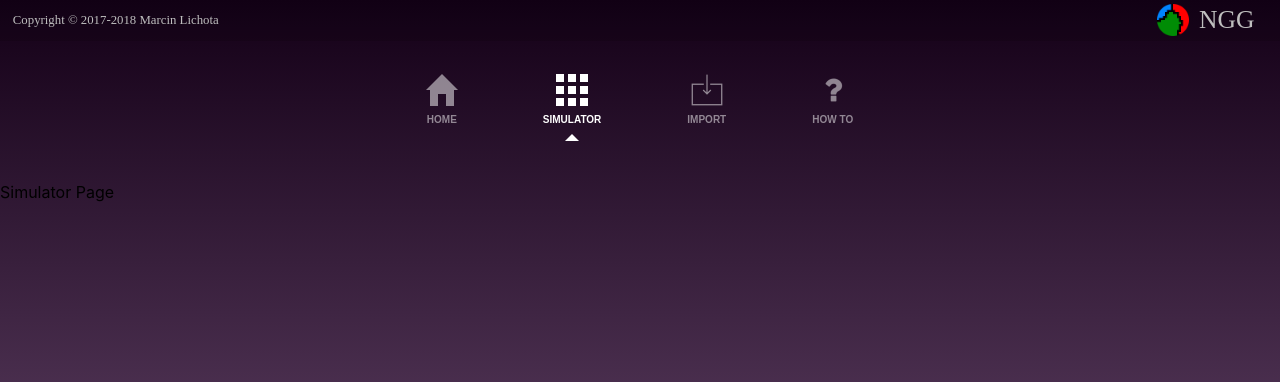
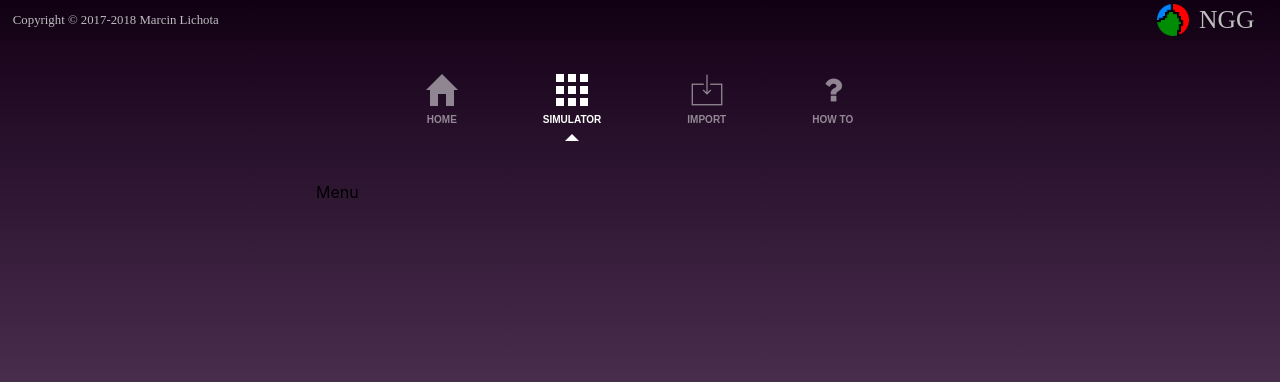
Before and after one commit to ZooMic/naive-grain-growth, a React (Create React App) app: page /simulator in a window 1280 px wide. Shown: the top 382 px of the page. Built offline with nearby package versions, Linux system fonts and the light colour scheme.

Commit message:
Added GridComponent - not finished yet

```diff
--- /dev/null
+++ b/src/components/GridCanvas/GridCanvas.js
@@ -0,0 +1,47 @@
+import React, { Component } from 'react';
+
+class GridCanvas extends Component {
+  constructor(props) {
+    super(props);
+
+    this.canvasRef = null;
+    this.resizeTimeout = null;
+  }
+
+  onResize = () => {
+    if (this.resizeTimeout) {
+      clearTimeout(this.resizeTimeout);
+    }
+    this.resizeTimeout = setTimeout(() => {
+      const { canvasRef } = this;
+      if (!canvasRef) {
+        console.log("CANVAS NULL");
+        return null;
+      }
+
+      const { width, height } = canvasRef.getBoundingClientRect();
+      console.log("BOUNDS", width, 'x', height);
+    }, 150);
+  }
+
+  onRef = (ref) => {
+    window.addEventListener('resize', this.onResize);
+    this.canvasRef = ref;
+    this.onResize();
+  }
+
+  render() {
+    const {
+      onRef,
+      props: { className },
+    } = this;
+
+    return <canvas className={className} ref={onRef} />
+  }
+
+  componentWillUnmount() {
+    window.removeEventListener('resize', this.onResize);
+  }
+}
+
+export default GridCanvas;
--- /dev/null
+++ b/src/components/GridCanvas/index.js
@@ -0,0 +1 @@
+export { default } from './GridCanvas';
--- a/src/containers/SimulatorPage/SimulatorPage.js
+++ b/src/containers/SimulatorPage/SimulatorPage.js
@@ -1,5 +1,6 @@
 import React, { Component } from 'react';
 import MainLayout from '../MainLayout';
+import GridCanvas from '../../components/GridCanvas';
 import './style.scss';
 
 class SimulatorPage extends Component {
@@ -7,9 +8,10 @@ class SimulatorPage extends Component {
     return (
       <MainLayout>
         <div className="simulator-page">
-          <div>Simulator Page</div>
-          {/* <Simulator simulator state/> */}
-          {/* <Menu /> */}
+          <GridCanvas className="simulator-canvas" />
+          <div className="simulator-menu">
+            Menu
+          </div>
         </div>
       </MainLayout>
     );
--- a/src/containers/SimulatorPage/style.scss
+++ b/src/containers/SimulatorPage/style.scss
@@ -0,0 +1,9 @@
+.simulator-page {
+  padding: 0 1em;
+  display: inline-flex;
+}
+
+.simulator-cavas {
+  background-color: #a587a4;
+  min-width: 620px;
+}
```
